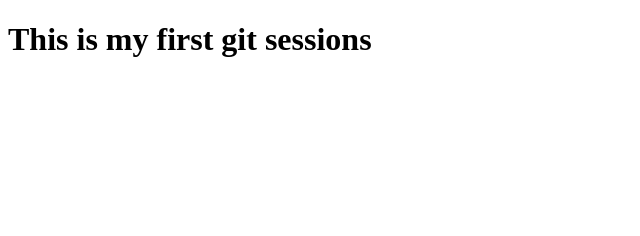
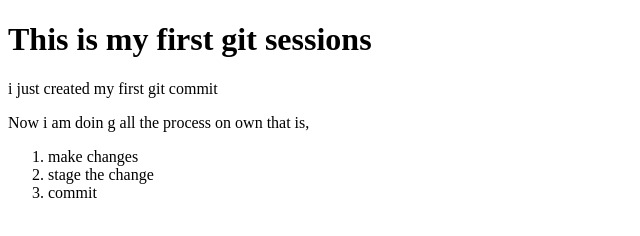
Before and after one commit to deepujoshi/my-first-repository, a plain HTML site: page index.html in a window 1280 px wide. Shown: the whole page, without its empty margins (0-640 px from the left). Drawn offline with Linux system fonts and the light colour scheme.

Commit message:
first own commit

```diff
--- a/index.html
+++ b/index.html
@@ -8,6 +8,13 @@
 </head>
 <body>
   <h1>This is my first git sessions</h1>
-
+  <p> i just created my first git commit</p>
+  <div align:center>Now i am doin g all the process on own that is,
+    <ol>
+      <li>make changes</li>
+      <li>stage the change</li>
+      <li>commit</li>
+    </ol>
+  </div>
 </body>
 </html>
```
